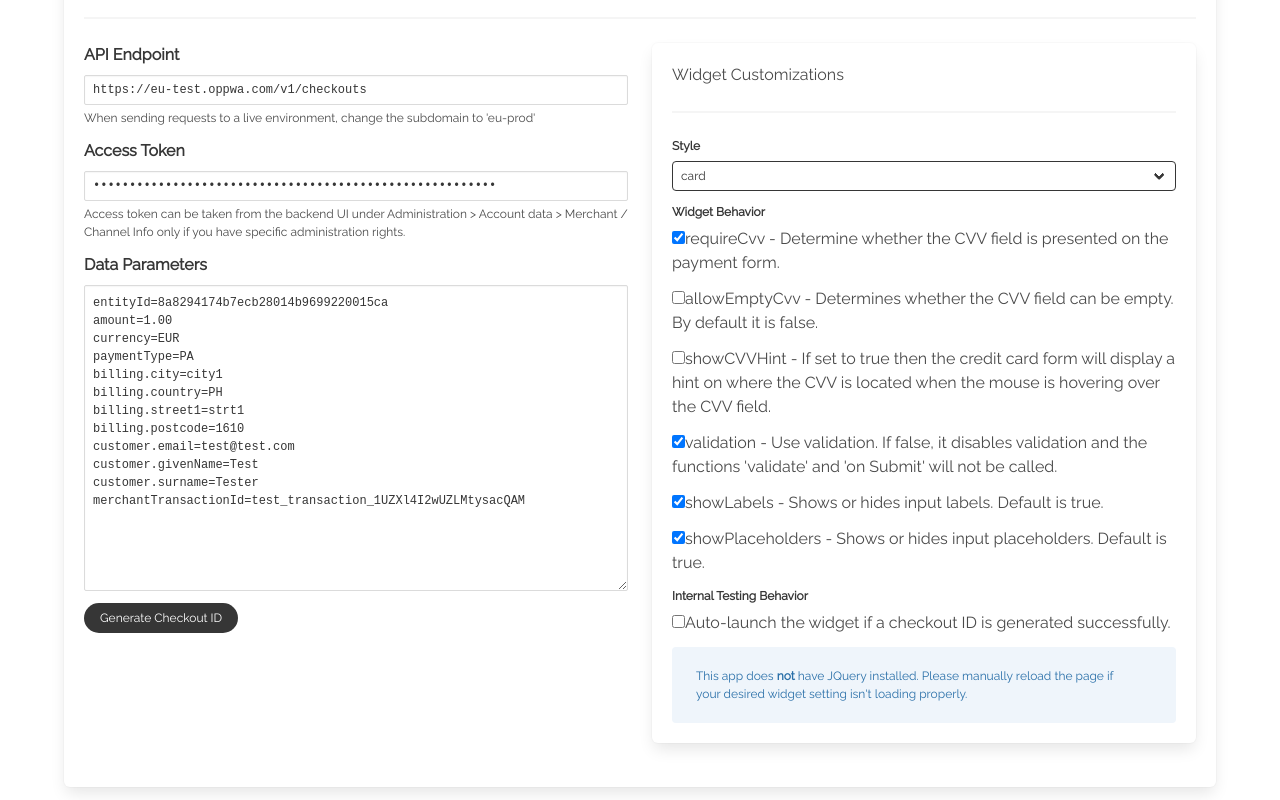
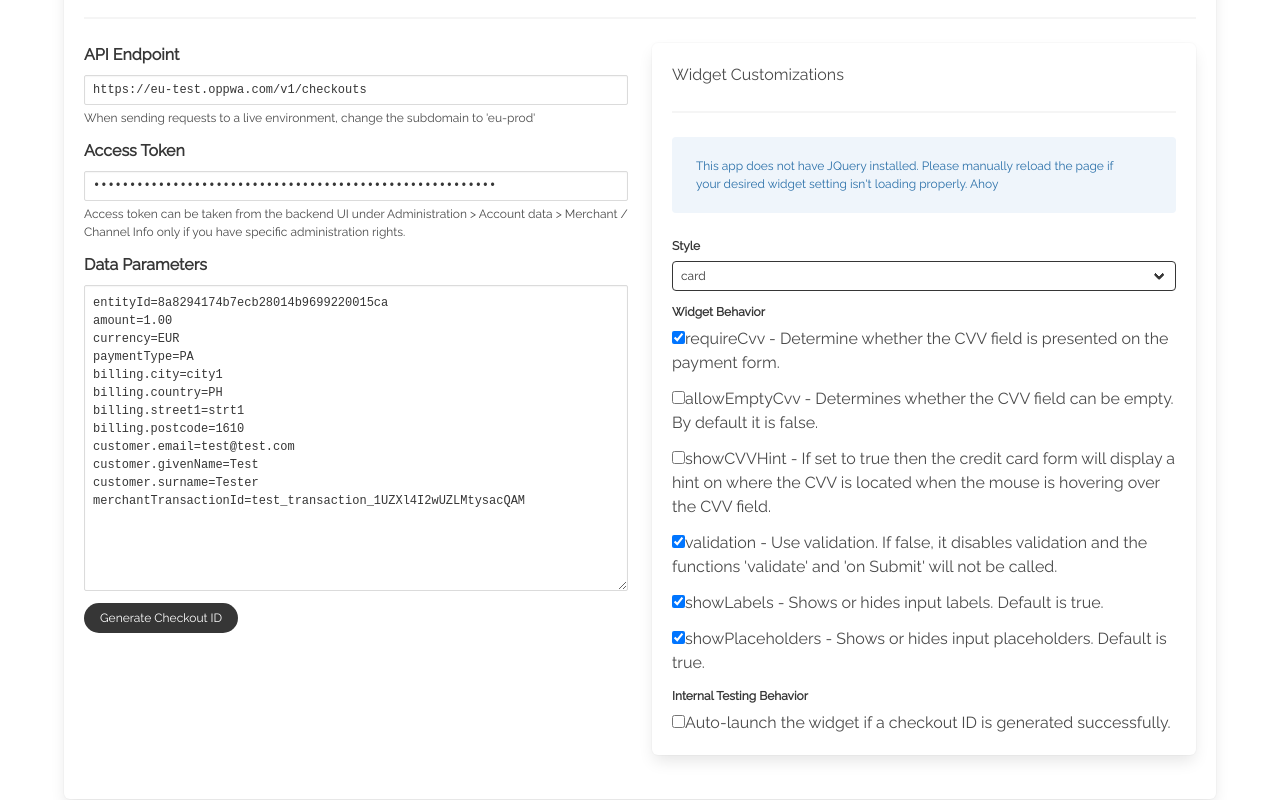
Before and after one commit to veib6247/oppwa-v2, a Vue app: page / in a window 1280 px wide. Shown: the part 320-1120 px from the top of the page. Built offline with nearby package versions, Linux system fonts and the light colour scheme; a web font is replaced by a local one.

Commit message:
added notif component for text only stuff

```diff
--- /dev/null
+++ b/src/components/TextNotif.vue
@@ -0,0 +1,16 @@
+<script>
+export default {
+  props: {
+    notifDescription: {
+      type: String,
+      required: true,
+    },
+  },
+};
+</script>
+
+<template>
+  <div class="notification is-info is-light raleway is-size-7">
+    {{ notifDescription }} Ahoy
+  </div>
+</template>
--- a/src/index.html
+++ b/src/index.html
@@ -7,10 +7,12 @@
     <title>OPPWA Tester | PAY.ON API</title>
   </head>
   <body>
-    <section class="section">
-      <div class="container">
-        <h1 class="title raleway">OPPWA Tester</h1>
-        <p class="subtitle">Send test requests to the PAY.ON API</p>
+    <section class="hero is-dark">
+      <div class="hero-body">
+        <div class="container">
+          <h1 class="title raleway">OPPWA Tester</h1>
+          <p class="subtitle">Send test requests to the PAY.ON API</p>
+        </div>
       </div>
     </section>
 
--- a/src/views/CopyandPay.vue
+++ b/src/views/CopyandPay.vue
@@ -8,6 +8,7 @@ import FormInput from "../components/FormInput.vue";
 import FormButton from "../components/FormButton.vue";
 import FormSwitch from "../components/FormSwitch.vue";
 import TextData from "../components/TextData.vue";
+import TextNotif from "../components/TextNotif.vue";
 import FormDisplayResponse from "../components/FormDisplayResponse.vue";
 import Notification from "../components/Notification.vue";
 
@@ -24,6 +25,7 @@ export default {
     FormButton,
     FormSwitch,
     TextData,
+    TextNotif,
     FormDisplayResponse,
     Notification,
   },
@@ -255,6 +257,12 @@ export default {
         <h4>Widget Customizations</h4>
         <hr />
 
+        <TextNotif
+          notif-description="This app does not have JQuery installed. Please
+          manually reload the page if your desired widget setting isn't loading
+          properly."
+        />
+
         <div class="field">
           <label class="label is-small">Style</label>
           <div class="control">
@@ -314,12 +322,6 @@ export default {
           label="Auto-launch the widget if a checkout ID is generated successfully."
           v-model="autoLaunchWidget"
         />
-
-        <div class="notification is-info is-light raleway is-size-7">
-          This app does <strong>not</strong> have JQuery installed. Please
-          manually reload the page if your desired widget setting isn't loading
-          properly.
-        </div>
       </div>
     </div>
   </div>
```
